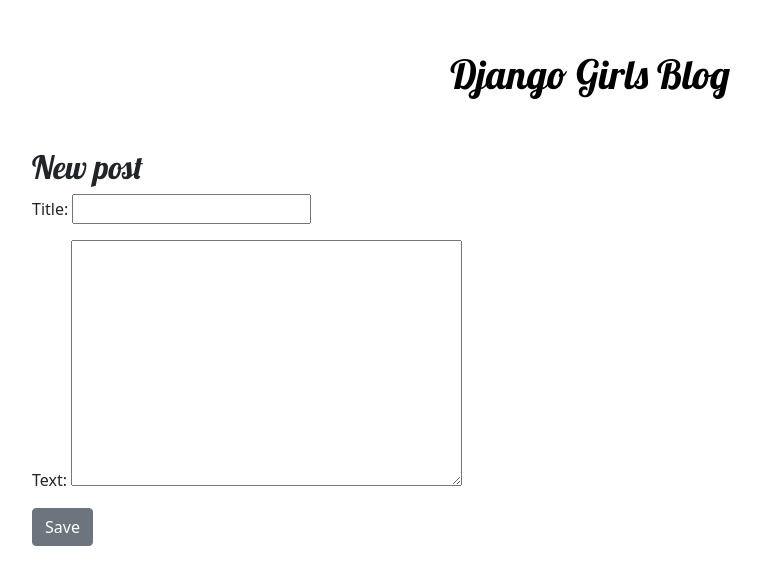
After one commit to hubevanloey/my-first-blog, a Django app: page /post/new/ in a window 1280 px wide. The commit adds this page. Shown: the top 585 px of the page, without its empty margins (50-811 px from the left). Run offline with Django 3.2, Linux system fonts and the light colour scheme.

Commit message:
add/edit blogposts, admin privs, tutorial finish

```diff
--- /dev/null
+++ b/blog/forms.py
@@ -0,0 +1,9 @@
+from django import forms
+
+from .models import Post
+
+class PostForm(forms.ModelForm):
+
+    class Meta:
+        model = Post
+        fields = ('title', 'text',)
--- a/blog/static/css/blog.css
+++ b/blog/static/css/blog.css
@@ -1,5 +1,4 @@
 header h1 {
-    width: 100%;
     text-align: center;
     margin-top: 50px;
     margin-bottom: 50px;
@@ -61,3 +60,16 @@
 article a:hover {
     color: black;
 }
+
+header .container {
+    display: flex;
+    flex-direction: row-reverse;
+    justify-content: center;
+    align-items: center;
+}
+
+aside {
+    display: flex!important;
+    flex-direction: row;
+    justify-content: center;
+}
--- a/blog/templates/blog/base.html
+++ b/blog/templates/blog/base.html
@@ -3,29 +3,36 @@
 <!DOCTYPE html>
 <html lang="en">
   <head>
-    <meta charset="UTF-8">
-    <meta name="viewport" content="width=device-width, initial-scale=1.0">
+    <meta charset="UTF-8" />
+    <meta name="viewport" content="width=device-width, initial-scale=1.0" />
     <title>HOME | hvl blog</title>
-    <link rel="stylesheet" href="https://cdn.jsdelivr.net/npm/bootstrap@5.1.3/dist/css/bootstrap.min.css" integrity="sha384-1BmE4kWBq78iYhFldvKuhfTAU6auU8tT94WrHftjDbrCEXSU1oBoqyl2QvZ6jIW3" crossorigin="anonymous">
-    <link rel="stylesheet" href="{% static 'css/blog.css' %}">
-    <link rel="stylesheet" href="https://fonts.googleapis.com/css?family=Lobster&subset=latin,latin-ext">
-
+    <link
+      rel="stylesheet"
+      href="https://cdn.jsdelivr.net/npm/bootstrap@5.1.3/dist/css/bootstrap.min.css"
+      integrity="sha384-1BmE4kWBq78iYhFldvKuhfTAU6auU8tT94WrHftjDbrCEXSU1oBoqyl2QvZ6jIW3"
+      crossorigin="anonymous"
+    />
+    <link rel="stylesheet" href="{% static 'css/blog.css' %}" />
+    <link
+      rel="stylesheet"
+      href="https://fonts.googleapis.com/css?family=Lobster&subset=latin,latin-ext"
+    />
   </head>
-<body>
   <body>
       <header class="page-header">
         <div class="container">
+          {% if user.is_authenticated %}
+    <a href="{% url 'post_new' %}" class="top-menu">
+        {% include './icons/add-file-svgrepo-com.svg' %}
+    </a>
+{% endif %}
           <h1><a href="/">Django Girls Blog</a></h1>
         </div>
       </header>
       <main class="container">
         <div class="row">
-                <div class="col">
-                {% block content %}
-                {% endblock %}
-                </div>
+          <div class="col">{% block content %} {% endblock %}</div>
         </div>
       </main>
     </body>
-</body>
 </html>
--- /dev/null
+++ b/blog/templates/blog/post_edit.html
@@ -0,0 +1,9 @@
+{% extends 'blog/base.html' %}
+
+{% block content %}
+    <h2>New post</h2>
+    <form method="POST" class="post-form">{% csrf_token %}
+        {{ form.as_p }}
+        <button type="submit" class="save btn btn-secondary">Save</button>
+    </form>
+{% endblock %}
--- a/blog/urls.py
+++ b/blog/urls.py
@@ -4,4 +4,6 @@
 urlpatterns = [
     path('', views.post_list, name='post_list'),
     path('post/<int:pk>/', views.post_detail, name='post_detail'),
+    path('post/new/', views.post_new, name='post_new'),
+    path('post/<int:pk>/edit/', views.post_edit, name='post_edit'),
 ]
--- a/blog/views.py
+++ b/blog/views.py
@@ -1,6 +1,7 @@
-from django.shortcuts import render, get_object_or_404
+from django.shortcuts import render, get_object_or_404, redirect
 from django.utils import timezone
 from .models import Post
+from .forms import PostForm
 
 def post_list(request):
     posts = Post.objects.filter(published_date__lte=timezone.now()).order_by('published_date')
@@ -9,3 +10,30 @@
 def post_detail(request, pk):
     post = get_object_or_404(Post, pk=pk)
     return render(request, 'blog/post_detail.html', {'post': post})
+
+def post_new(request):
+    if request.method == "POST":
+        form = PostForm(request.POST)
+        if form.is_valid():
+            post = form.save(commit=False)
+            post.author = request.user
+            post.published_date = timezone.now()
+            post.save()
+            return redirect('post_detail', pk=post.pk)
+    else:
+        form = PostForm()
+    return render(request, 'blog/post_edit.html', {'form': form})
+
+def post_edit(request, pk):
+    post = get_object_or_404(Post, pk=pk)
+    if request.method == "POST":
+        form = PostForm(request.POST, instance=post)
+        if form.is_valid():
+            post = form.save(commit=False)
+            post.author = request.user
+            post.published_date = timezone.now()
+            post.save()
+            return redirect('post_detail', pk=post.pk)
+    else:
+        form = PostForm(instance=post)
+    return render(request, 'blog/post_edit.html', {'form': form})
```
Also changed, not shown: blog/templates/blog/post_detail.html (+7 -0 lines), blog/templates/blog/icons/add-file-svgrepo-com.svg (added), blog/templates/blog/icons/file-edit-svgrepo-com.svg (added), blog/templates/blog/{% extends 'blog/base.html' %}  {% block content %}     <h2>New post</h2>     <form method="POST" class="post-form">{% csrf_token %}         {{ form.as_p }}         <button type="submit" class="save btn btn-secondary">Save</button>     </form> {% endblock %}.py (added). Lines whose indentation alone changed are shown as unchanged.
